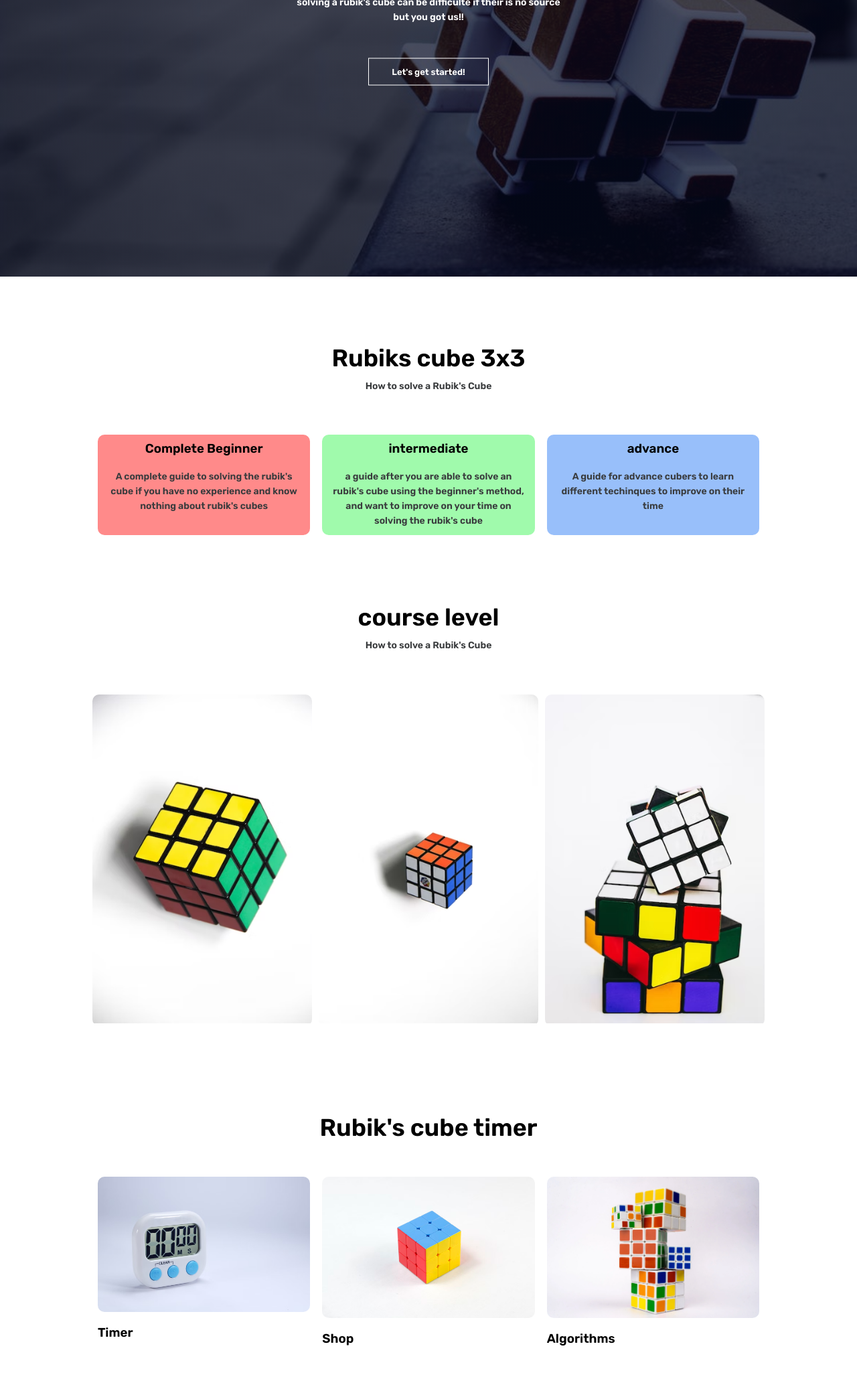
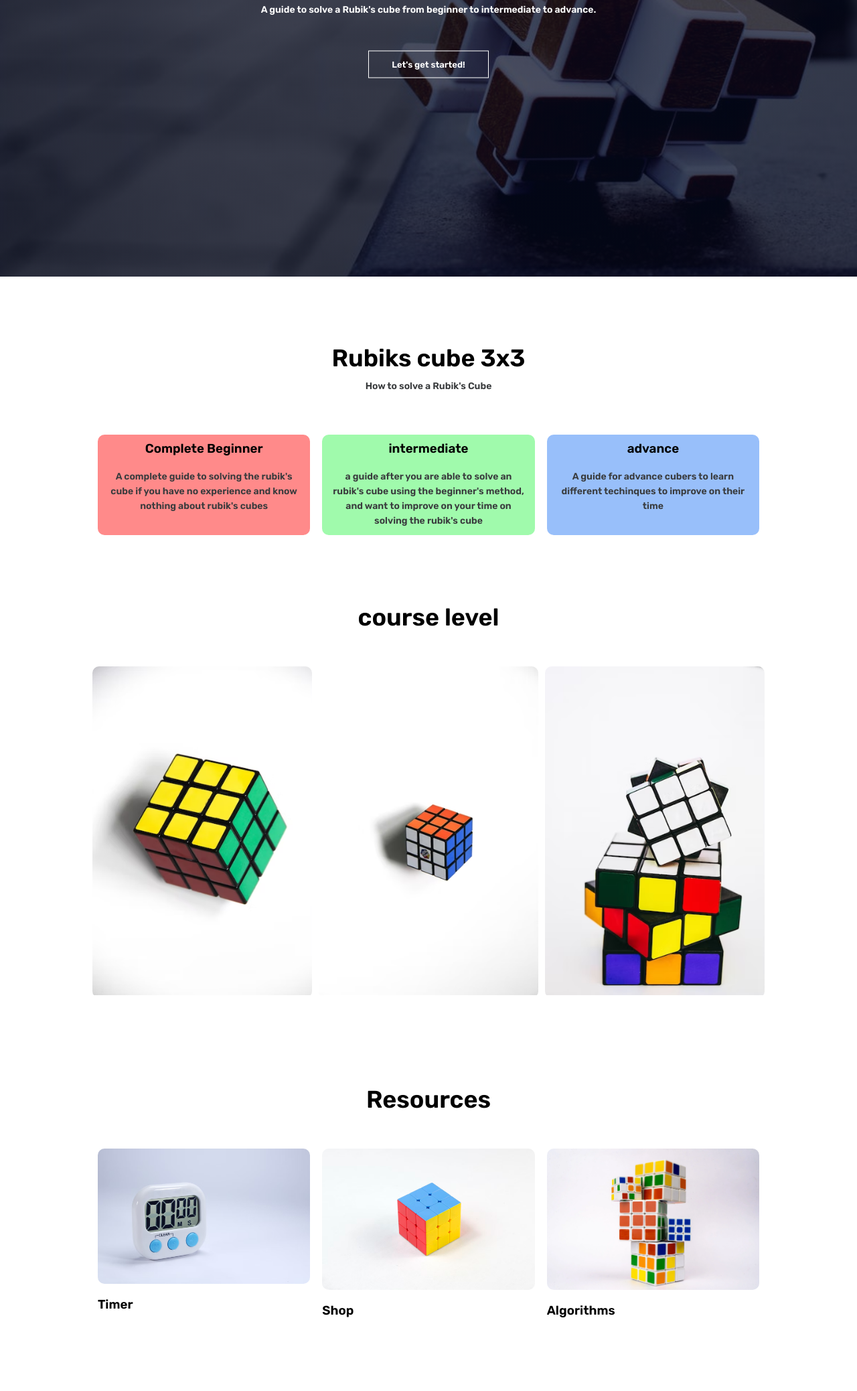
Before and after one commit to zzzsheep/webcubing, a plain HTML site: page index.html in a window 1280 px wide. Shown: the part 387-2464 px from the top of the page at 67% size. After the commit the page ends 2422 px from the top, so only its background shows below. Drawn offline with Linux system fonts and the light colour scheme.

Commit message:
Update index.html

```diff
--- a/index.html
+++ b/index.html
@@ -20,14 +20,14 @@
                     <li><a href="beginner.html">BEGINNER</a></li>
                     <li><a href="intermediate.html">INTERMEDIATE</a></li>
                     <li><a href="advance.html">ADVANCED</a></li>
-                    <li><a href="shop.html">SHOP</a></li>
+                    <li><a href="https://speedcubeshop.com/">SHOP</a></li>
                 </ul>
             </div>
             <i class="fa fa-bars" onclick="showMenu()"></i>
         </nav>
 <div class="text-box">
     <h1>How to solve a rubik's cube</h1>
-    <p>solving a rubik's cube can be difficulte if their is no source<br> but you got us!!</p>
+    <p>A guide to solve a Rubik's cube from beginner to intermediate to advance.</p>
     <a href="" class="hero-btn">Let's get started!</a>
 </div>
 
@@ -60,7 +60,7 @@
 
 <section class="campus">
     <h1> course level</h1>
-    <p>How to solve a Rubik's Cube</p>
+
 
     <div class="row">
         <div class="campus-col">
@@ -101,15 +101,16 @@
 <!----timer---->
 
 <section class= "timer">
-    <h1> Rubik's cube timer</h1>
+    <h1> Resources</h1>
 
     <div class="row">
         <div class="timer-col">
-            <a href="beginner.html"><img src="images/timerpic2.png"></a>
+            <a href="https://ruwix.com/online-rubiks-stopwatch-timer/"><img src="images/timerpic2.png"></a>
             <h3>Timer</h3>
         </div>
         <div class="timer-col">
-            <img src="images/shoppic.png">
+           <a href="https://speedcubeshop.com/">
+               <img src="images/shoppic.png"></a>
             <h3>Shop</h3>
         </div>
         <div class="timer-col">
```
